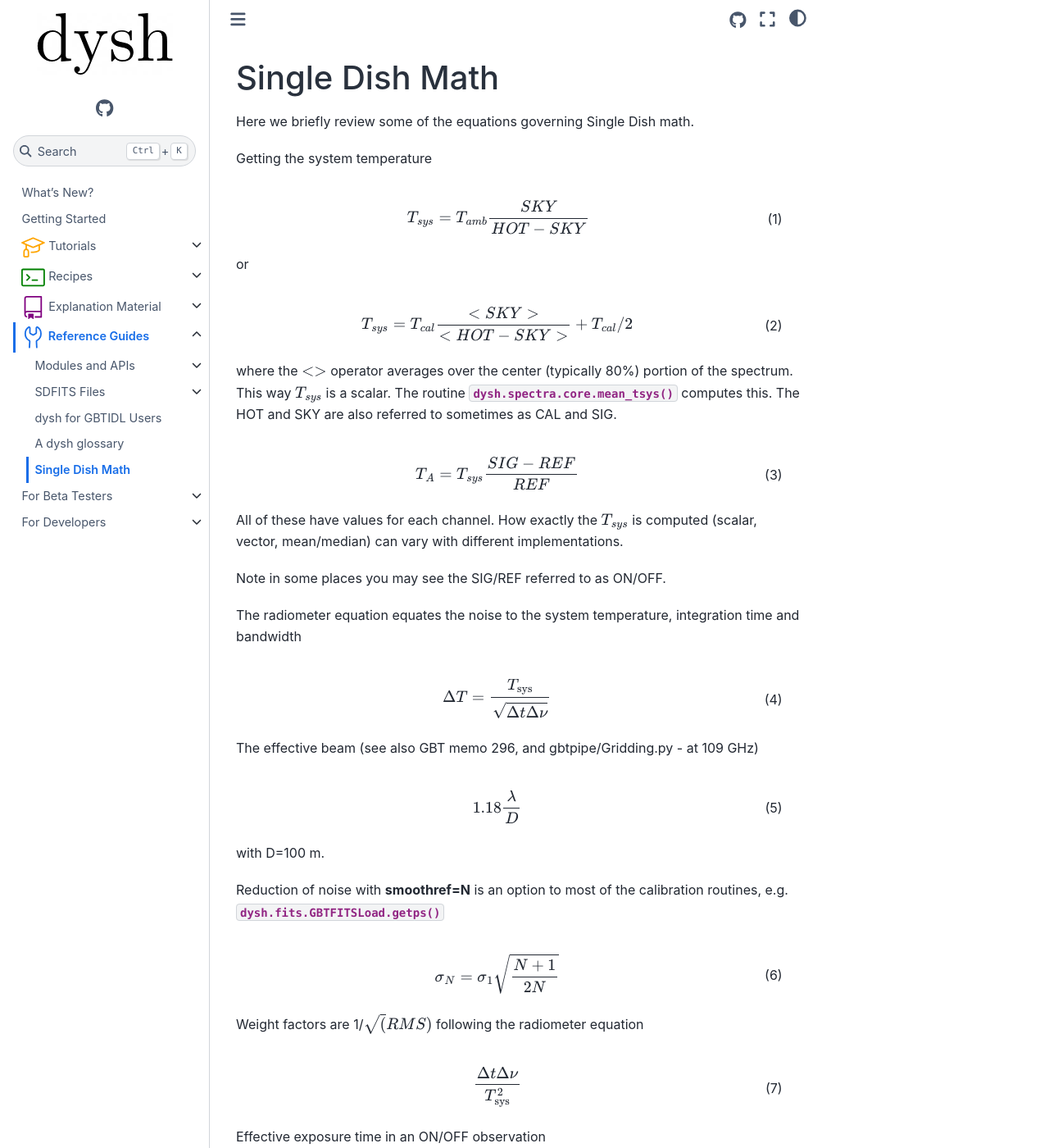
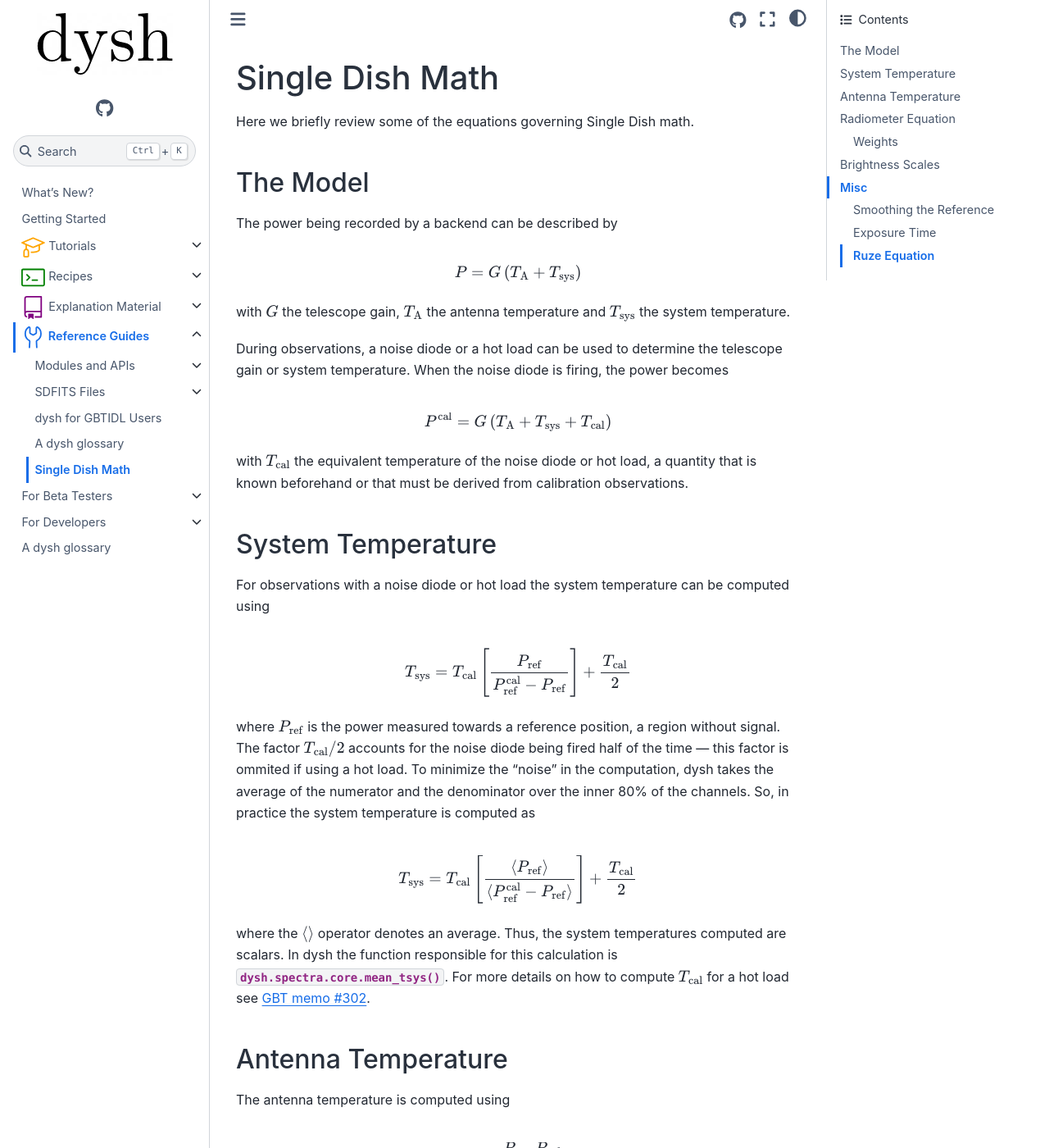
Before and after one commit to GreenBankObservatory/dysh, a Sphinx documentation site: the page built from docs/source/reference/sdmath.rst, in a window 1280 px wide and 1400 px high. Shown: the whole window at 82% size. Built offline with Sphinx 7.4.7 and the Sphinx Book theme 1.1.4, drawn with Linux system fonts in a browser that asks for light colours; pages that are not in the unit, such as notebooks, are missing from menus; some of the changed text lies outside the part shown.

Commit message:
docs: glossary and sdmath updates
Clarifies some terms, removes some cross references,
adds sections to sdmath, and updates equations to use
literature terminology.

```diff
--- a/docs/source/index.rst
+++ b/docs/source/index.rst
@@ -99,7 +99,7 @@ Contents
    reference/index
    for_beta_testers/index
    for_developers/index
-   glossary
+   reference/glossary
 
 
 Reporting Issues
--- a/docs/source/reference/sdmath.rst
+++ b/docs/source/reference/sdmath.rst
@@ -6,81 +6,112 @@ Single Dish Math
 
 Here we briefly review some of the equations governing Single Dish math.
 
+The Model
+=========
 
-Getting the system temperature
+The power being recorded by a backend can be described by
 
+.. math::
 
-.. math::  :label: eq_sdmath1
+   P=G\left(T_{\mathrm{A}}+T_{\mathrm{sys}}\right)
 
-   T_{sys} = T_{amb} { { SKY } \over { HOT - SKY } }
+with :math:`G` the telescope gain, :math:`T_{\mathrm{A}}` the antenna temperature and :math:`T_{\mathrm{sys}}` the system temperature.
 
-or
+During observations, a noise diode or a hot load can be used to determine the telescope gain or system temperature.
+When the noise diode is firing, the power becomes
 
-.. math:: :label: eq_sdmath2
+.. math::
 
-   T_{sys} = T_{cal} { { <SKY> } \over { <HOT - SKY> } } + T_{cal}/2
+   P^{\mathrm{cal}}=G\left(T_{\mathrm{A}}+T_{\mathrm{sys}}+T_{\mathrm{cal}}\right)
 
-where the :math:`< >` operator averages over the center (typically 80%) portion of the spectrum.
-This way :math:`T_{sys}` is a scalar. The routine :py:func:`dysh.spectra.core.mean_tsys`
-computes this.  The HOT and SKY are also referred to sometimes as CAL and SIG.
+with :math:`T_{\mathrm{cal}}` the equivalent temperature of the noise diode or hot load, a quantity that is known beforehand or that must be derived from calibration observations.
 
-.. modules/dysh.spectra.html#dysh.spectra.core.mean_tsys
+System Temperature
+==================
+
+For observations with a noise diode or hot load the system temperature can be computed using
+
+.. math::
+
+   T_{\mathrm{sys}}=T_{\rm{cal}}\left[\frac{P_{\rm{ref}}}{P_{\rm{ref}}^{\rm{cal}}-P_{\rm{ref}}}\right]+\frac{T_{\rm{cal}}}{2}
+
+where :math:`P_{\rm{ref}}` is the power measured towards a reference position, a region without signal.
+The factor :math:`T_{\rm{cal}}/2` accounts for the noise diode being fired half of the time — this factor is ommited if using a hot load.
+To minimize the "noise" in the computation, dysh takes the average of the numerator and the denominator over the inner 80% of the channels.
+So, in practice the system temperature is computed as
+
+.. math::
+
+   T_{\mathrm{sys}}=T_{\rm{cal}}\left[\frac{\langle P_{\rm{ref}}\rangle}{\langle P_{\rm{ref}}^{\rm{cal}}-P_{\rm{ref}}\rangle}\right]+\frac{T_{\rm{cal}}}{2}
+
+where the :math:`\langle\rangle` operator denotes an average. Thus, the system temperatures computed are scalars. In dysh the function responsible for this calculation is :py:func:`dysh.spectra.core.mean_tsys`.
+For more details on how to compute :math:`T_{\mathrm{cal}}` for a hot load see `GBT memo #302 <https://library.nrao.edu/public/memos/gbt/GBT_302.pdf>`_.
+
+Antenna Temperature
+===================
+
+The antenna temperature is computed using
 
 .. math:: :label: eq_sdmath3
 
-   T_A = T_{sys}  {   { SIG - REF } \over {REF} }
+   T_{\rm{A}}=T_{\rm{sys}}\frac{P-P_{\rm{ref}}}{P_{\rm{ref}}}
 
-All of these have values for each channel. How exactly the :math:`T_{sys}` is computed (scalar, vector,
-mean/median) can vary with different implementations.
+with :math:`P` the power of the signal (e.g., towards the target in a position switched observation).
 
-Note in some places you may see the SIG/REF referred to as ON/OFF.
-
-
+Radiometer Equation
+===================
 
 The radiometer equation equates the noise to the system temperature, integration time and bandwidth
 
 .. math:: :label: eq_radiometer
 
+   \sigma(T)=\frac{T_{\rm{sys}}}{\sqrt{\Delta t \Delta\nu}}
 
-   \Delta T =  \frac{T_{\rm{sys}}}{\sqrt{\Delta t \Delta\nu}}
+with :math:`\Delta t` the integration time and :math:`\Delta\nu` the bandwidth.
+This is the standard deviation of the signal if it was purely thermal noise.
+
+Weights
+-------
+
+By default, dysh uses the inverse variance of the thermal noise as weights
+
+.. math::
+
+   w=\frac{\Delta t \Delta\nu}{T_{\rm{sys}}^{2}}.
+
+Brightness Scales
+=================
+
+The definitions of the brightness scales used by dysh are in `GBT memo #302 <https://library.nrao.edu/public/memos/gbt/GBT_302.pdf>`_.
 
 
-The effective beam (see also GBT memo 296, and gbtpipe/Gridding.py - at 109 GHz)
+Misc
+====
 
-..  1.18 * (c / nu0 / 100.0) * 180 / np.pi  # in degrees
+Smoothing the Reference
+-----------------------
 
-.. math:: :label: eq_beam109
+During calibration it is possible to smooth the reference using the ``smoothref`` argument (this is an argument to the calibration routines, e.g., :py:func:`~dysh.fits.GBTFITSLoad.getps`).
+For purely thermal noise this would reduce the noise in the calibrated spectrum by a factor
 
-    1.18 {\lambda \over D}
+.. math::
 
-with D=100 m.
+   \sqrt{\frac{N+1}{2N}}
 
+where :math:`N` is the width, in channels, of the smoothing kernel.
+So, if using ``smoothref=3`` the noise should be reduced by :math:`\sqrt{4/6}`.
 
-Reduction of noise with **smoothref=N** is an option to most of the calibration routines,
-e.g. :py:func:`dysh.fits.GBTFITSLoad.getps`
+Exposure Time
+-------------
 
-
-.. math:: :label: eq_smoothref
-
-     \sigma_N = \sigma_1 \sqrt{   {N+1} \over  {2N}  }
-
-.. @todo fix this one if the EXPOSURES in ON and OFF are not the same
-
-
-Weight factors are 1/:math:`\sqrt(RMS)` following the radiometer equation
-
-.. math:: :label: eq_sdmath5
-
-      \frac{\Delta t \Delta\nu}{T_{\rm{sys}}^{2}}
-
-Effective exposure time in an ON/OFF observation
+Effective exposure time after calibrating using a noisy reference power
 
 .. math:: :label: eq_sdmath6
 
-  { t_{ON} * t_{OFF} } \over {  t_{ON} + t_{OFF}  }
+   \Delta t=\frac{t_{\rm{sig}}t_{\rm{ref}}}{t_{\rm{sig}}+t_{\rm{ref}}}.
 
-.. @todo fix this for unequal EXPOSURE
-..       as well as issue 800
+Ruze Equation
+-------------
 
 The Ruze equation relates the gain of an antenna to the root mean
 square (:math:`\delta`) of the antenna's random surface errors.
@@ -91,14 +122,4 @@ square (:math:`\delta`) of the antenna's random surface errors.
 
 but the associated beam spreading is a different story.
 
-
-
 .. Something about Doppler and Velocity Frames?
-
-
-See also  :ref:`cog` for math behind the Curve of Growth method.
-
-
-Temperature scales:   Ta, Ta', Ta*, Tmb -
-Correcting for Atmospheric Opacity -
-see https://library.nrao.edu/public/memos/gbt/GBT_302.pdf
```
Also changed, not shown: docs/source/reference/glossary.rst (+121 -110 lines).
